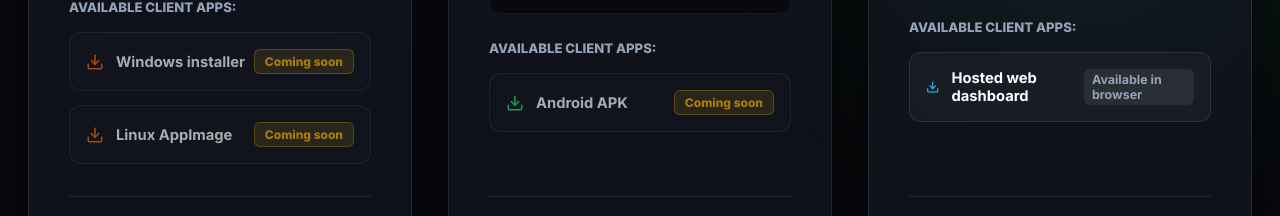
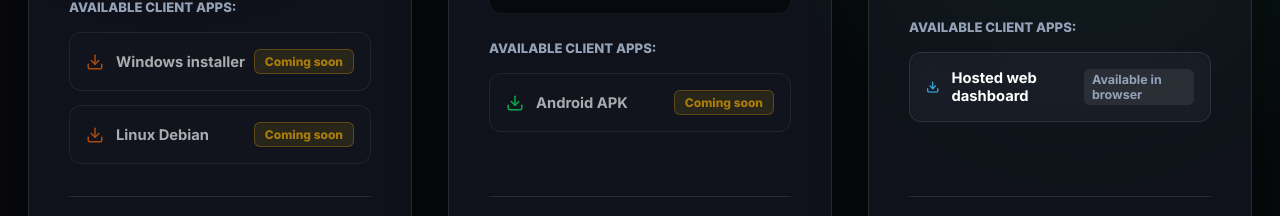
Before and after one commit to Lumexio/merchantgo-spa, a React (Vite) app: page /downloads in a window 1280 px wide. Shown: the part 860-1076 px from the top of the page. Built offline with nearby package versions, Linux system fonts and the light colour scheme; no server answers.

Commit message:
fix: extensions

```diff
--- a/src/pages/Downloads.jsx
+++ b/src/pages/Downloads.jsx
@@ -49,7 +49,7 @@ export default function Downloads() {
       version: releases.desktop?.tag_name || (releasesChecked ? 'No public release' : 'Checking GitHub…'),
       binaries: [
         releaseBinary(releases.desktop, 'Windows installer', ['.exe'], 'download_windows'),
-        releaseBinary(releases.desktop, 'Linux AppImage', ['.appimage'], 'download_linux'),
+        releaseBinary(releases.desktop, 'Linux Debian', ['.deb'], 'download_linux'),
       ],
       color: 'var(--primary-pos)'
     },
```
